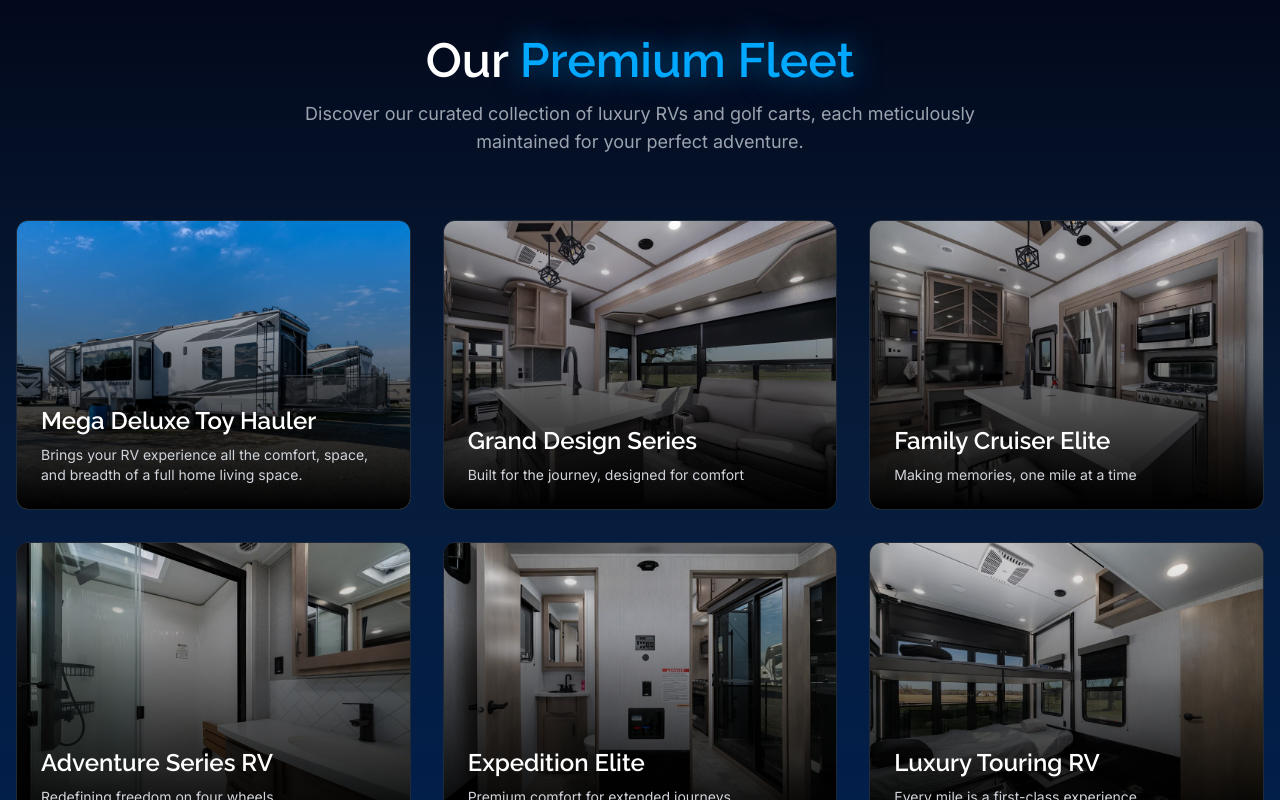
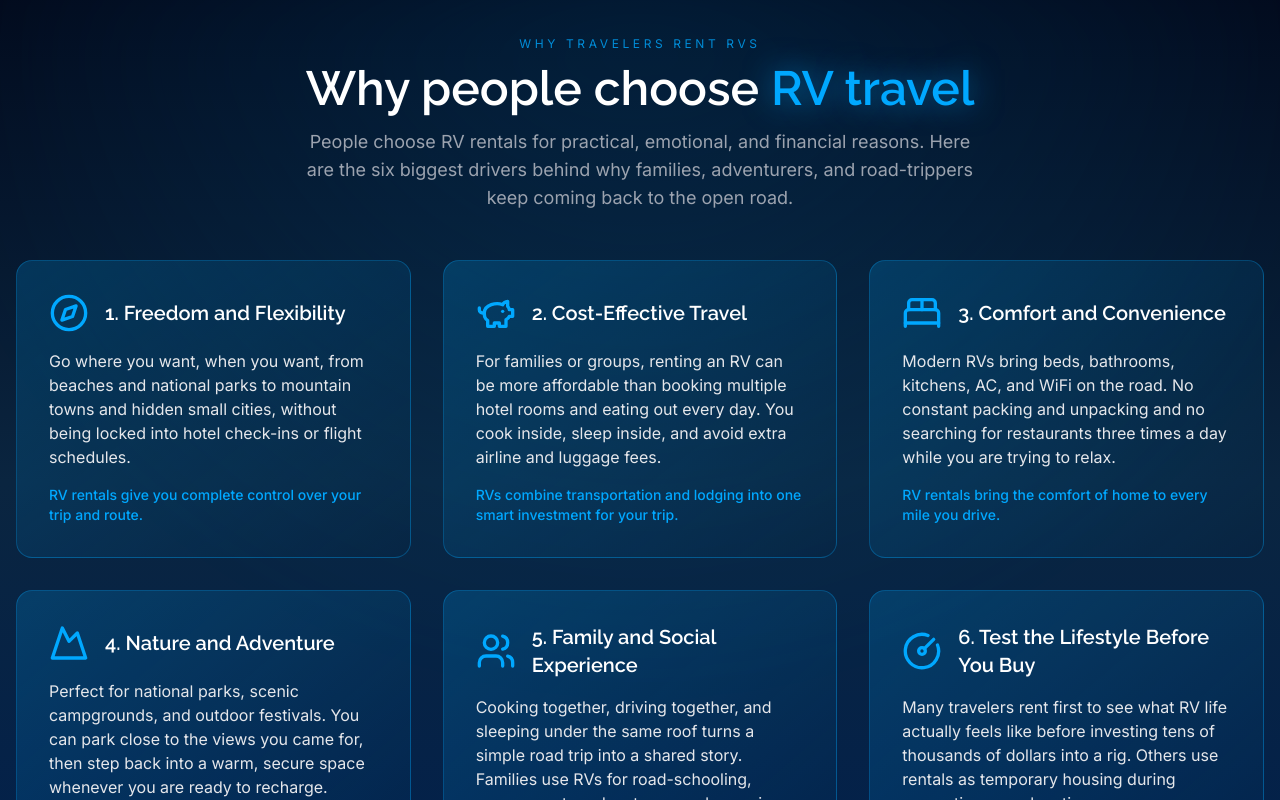
Before and after one commit to AlphaActivities/Triple-W-Rentals, a React (Vite) app: page / in a window 1280 px wide. Shown: the part 860-1660 px from the top of the page. Built offline with nearby package versions, Linux system fonts and the light colour scheme.

Commit message:
Updated App.tsx

```diff
--- a/src/App.tsx
+++ b/src/App.tsx
@@ -2,6 +2,7 @@
 import HeroSection from './components/HeroSection';
 import FleetShowcase from './components/FleetShowcase';
 import LuxuryInteriors from './components/LuxuryInteriors';
+import WhyPeopleRentRVs from './components/WhyPeopleRentRVs';
 import WhyChooseUs from './components/WhyChooseUs';
 import ExperienceStrip from './components/ExperienceStrip';
 import BookingForm from './components/BookingForm';
@@ -14,6 +15,7 @@
     <div className="bg-black">
       <Navbar />
       <HeroSection />
+      <WhyPeopleRentRVs />
       <FleetShowcase />
       <LuxuryInteriors />
       <WhyChooseUs />
--- /dev/null
+++ b/src/components/WhyPeopleRentRVs.tsx
@@ -0,0 +1,158 @@
+import { useEffect, useRef, useState, ReactNode } from 'react';
+import { Compass, PiggyBank, BedDouble, Mountain, Users, GaugeCircle } from 'lucide-react';
+
+interface Reason {
+  icon: ReactNode;
+  title: string;
+  description: string;
+  mainIdea: string;
+}
+
+const reasons: Reason[] = [
+  {
+    icon: <Compass size={40} />,
+    title: 'Freedom and Flexibility',
+    description:
+      'Go where you want, when you want, from beaches and national parks to mountain towns and hidden small cities, without being locked into hotel check-ins or flight schedules.',
+    mainIdea: 'RV rentals give you complete control over your trip and route.',
+  },
+  {
+    icon: <PiggyBank size={40} />,
+    title: 'Cost-Effective Travel',
+    description:
+      'For families or groups, renting an RV can be more affordable than booking multiple hotel rooms and eating out every day. You cook inside, sleep inside, and avoid extra airline and luggage fees.',
+    mainIdea: 'RVs combine transportation and lodging into one smart investment for your trip.',
+  },
+  {
+    icon: <BedDouble size={40} />,
+    title: 'Comfort and Convenience',
+    description:
+      'Modern RVs bring beds, bathrooms, kitchens, AC, and WiFi on the road. No constant packing and unpacking and no searching for restaurants three times a day while you are trying to relax.',
+    mainIdea: 'RV rentals bring the comfort of home to every mile you drive.',
+  },
+  {
+    icon: <Mountain size={40} />,
+    title: 'Nature and Adventure',
+    description:
+      'Perfect for national parks, scenic campgrounds, and outdoor festivals. You can park close to the views you came for, then step back into a warm, secure space whenever you are ready to recharge.',
+    mainIdea: 'You get direct access to nature with built-in shelter and freedom.',
+  },
+  {
+    icon: <Users size={40} />,
+    title: 'Family and Social Experience',
+    description:
+      'Cooking together, driving together, and sleeping under the same roof turns a simple road trip into a shared story. Families use RVs for road-schooling, cross-country adventures, and once-in-a-lifetime memory trips.',
+    mainIdea: 'RV rentals create lasting shared experiences, not just standard vacations.',
+  },
+  {
+    icon: <GaugeCircle size={40} />,
+    title: 'Test the Lifestyle Before You Buy',
+    description:
+      'Many travelers rent first to see what RV life actually feels like before investing tens of thousands of dollars into a rig. Others use rentals as temporary housing during renovations or relocations.',
+    mainIdea: 'Renting lets you test-drive the RV lifestyle with zero long-term commitment.',
+  },
+];
+
+export default function WhyPeopleRentRVs() {
+  const [isVisible, setIsVisible] = useState(false);
+  const sectionRef = useRef<HTMLElement | null>(null);
+
+  useEffect(() => {
+    const observer = new IntersectionObserver(
+      ([entry]) => {
+        if (entry.isIntersecting) {
+          setIsVisible(true);
+        }
+      },
+      { threshold: 0.1 }
+    );
+
+    if (sectionRef.current) {
+      observer.observe(sectionRef.current);
+    }
+
+    return () => {
+      observer.disconnect();
+    };
+  }, []);
+
+  return (
+    <section
+      id="why-rent"
+      ref={sectionRef}
+      className="relative bg-gradient-to-b from-[#020617] via-[#0A2540] to-[#001F4F] py-24 px-4 overflow-hidden"
+    >
+      {/* Local animation styles for fade-in-up, matching the existing animation approach */}
+      <style>
+        {`
+          @keyframes fade-in-up {
+            0% {
+              opacity: 0;
+              transform: translateY(20px);
+            }
+            100% {
+              opacity: 1;
+              transform: translateY(0);
+            }
+          }
+
+          .animate-fade-in-up {
+            animation: fade-in-up 0.8s ease-out forwards;
+          }
+        `}
+      </style>
+
+      <div className="absolute inset-0 opacity-40 pointer-events-none">
+        <div className="mx-auto h-full max-w-7xl bg-[radial-gradient(circle_at_top,_rgba(0,168,255,0.35),_transparent_60%)] blur-3xl" />
+      </div>
+
+      <div className="relative z-10 max-w-7xl mx-auto">
+        <div className="text-center max-w-3xl mx-auto">
+          <p className="text-xs tracking-[0.3em] text-[#00A8FF]/80 uppercase mb-3">
+            WHY TRAVELERS RENT RVS
+          </p>
+          <h2 className="text-4xl sm:text-5xl text-white mb-4">
+            Why people choose
+            <span className="text-[#00A8FF] text-glow"> RV travel</span>
+          </h2>
+          <p className="text-gray-400 text-lg max-w-2xl mx-auto">
+            People choose RV rentals for practical, emotional, and financial reasons. Here are the
+            six biggest drivers behind why families, adventurers, and road-trippers keep coming back
+            to the open road.
+          </p>
+        </div>
+
+        <div className="mt-12 grid grid-cols-1 md:grid-cols-2 lg:grid-cols-3 gap-8">
+          {reasons.map((reason, index) => (
+            <article
+              key={reason.title}
+              className={`group relative rounded-2xl overflow-hidden border border-[#00A8FF]/30 bg-gradient-to-br from-[#00A8FF]/20 to-transparent uv-blue-glow/0 hover:uv-blue-glow transition-all duration-500 ${
+                isVisible ? 'animate-fade-in-up' : 'opacity-0'
+              }`}
+              style={{ animationDelay: `${index * 0.15}s` }}
+            >
+              <div className="relative p-8 h-full flex flex-col">
+                <div className="flex items-center gap-4 mb-4">
+                  <div className="text-[#00A8FF] transform group-hover:scale-110 transition-transform duration-500">
+                    {reason.icon}
+                  </div>
+                  <h3 className="text-xl font-semibold text-white">
+                    {index + 1}. {reason.title}
+                  </h3>
+                </div>
+
+                <p className="text-sm md:text-base text-gray-200 leading-relaxed mb-4">
+                  {reason.description}
+                </p>
+
+                <p className="mt-auto text-xs md:text-sm font-medium text-[#00A8FF]">
+                  {reason.mainIdea}
+                </p>
+              </div>
+            </article>
+          ))}
+        </div>
+      </div>
+    </section>
+  );
+}
```
